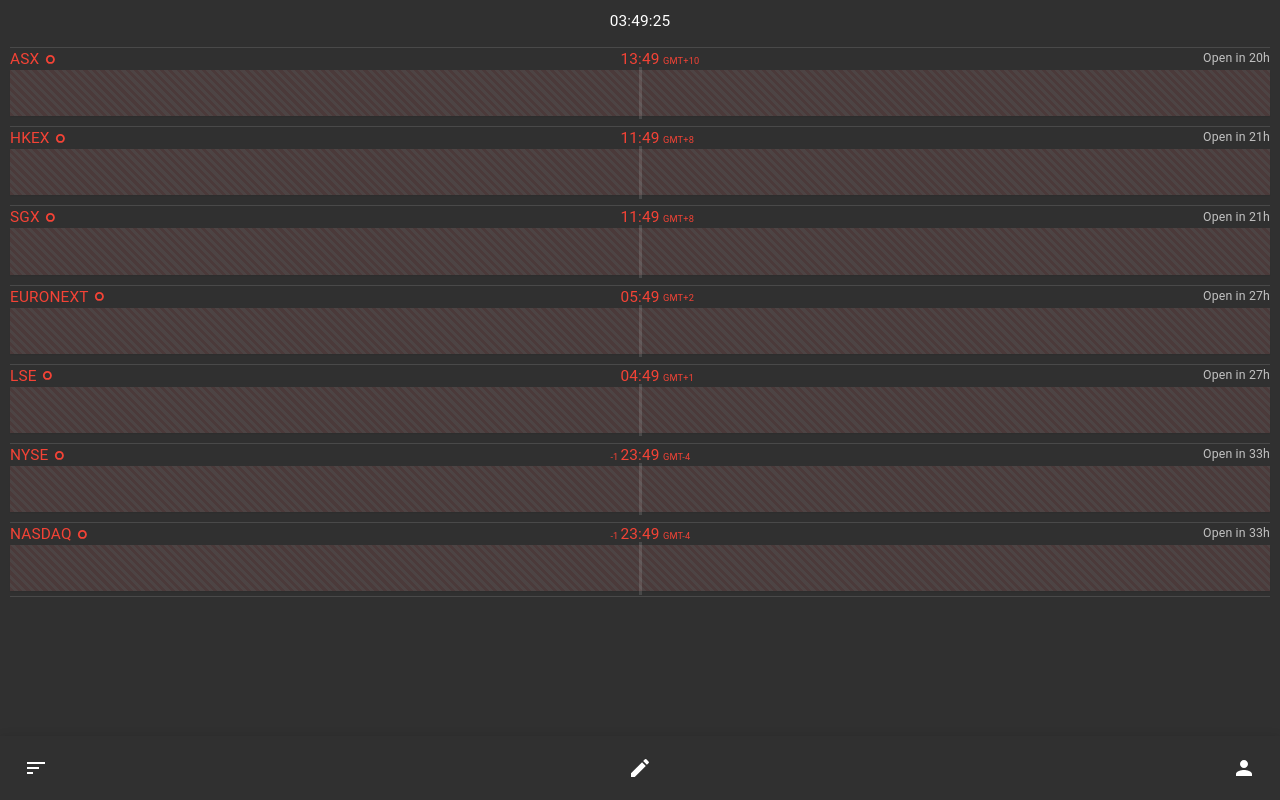
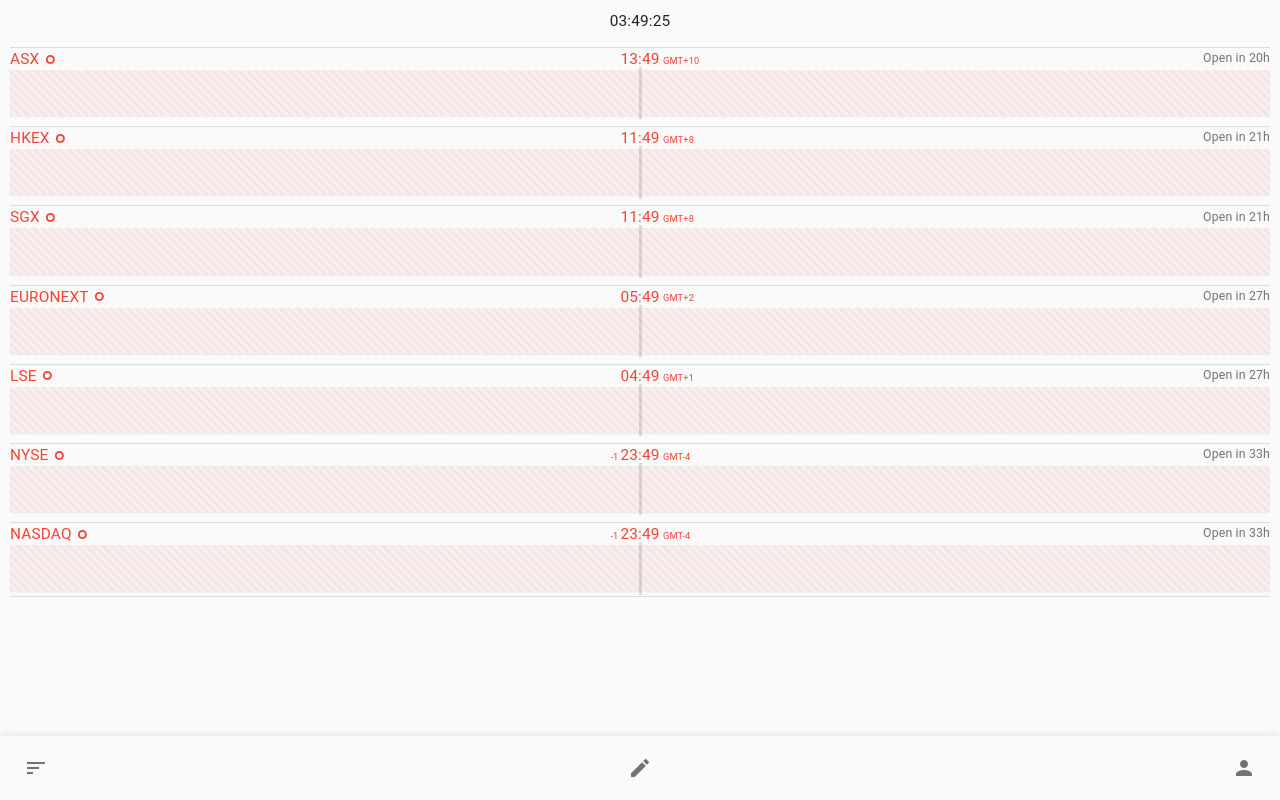
Before and after one commit to aurelticot/okato, a React (Create React App) app: page / in a window 1280 px wide. Built offline with nearby package versions, Linux system fonts and the light colour scheme.

Commit message:
set up preferences context

```diff
--- a/src/contexts/AppContext.tsx
+++ b/src/contexts/AppContext.tsx
@@ -1,17 +1,17 @@
 import React, { PropsWithChildren } from "react";
 import { FeaturesProvider } from "contexts/FeaturesProvider";
+import { PreferencesProvider } from "contexts/PreferencesProvider";
 import { MessagesProvider } from "contexts/MessagesProvider";
-import { ThemeProvider } from "@material-ui/core/styles";
-import { themes } from "themes/themes";
+import { ThemesProvider } from "contexts/ThemesProvider";
 
 export default function AppContext(props: PropsWithChildren<{}>) {
   return (
     <FeaturesProvider>
-      <MessagesProvider>
-        <ThemeProvider theme={themes.dark}>
-          {props.children}
-        </ThemeProvider>
-      </MessagesProvider>
+      <PreferencesProvider>
+        <MessagesProvider>
+          <ThemesProvider>{props.children}</ThemesProvider>
+        </MessagesProvider>
+      </PreferencesProvider>
     </FeaturesProvider>
   );
 }
--- /dev/null
+++ b/src/contexts/PreferencesProvider.tsx
@@ -0,0 +1,34 @@
+import React, { PropsWithChildren, useState, useEffect, useMemo } from "react";
+
+const initialPreferences = (localStorage ? JSON.parse(localStorage.getItem("preferences") as string) : {}) || {};
+
+export const PreferenceContext = React.createContext({
+  preferences: initialPreferences,
+  setPreference: (key: string, value: any) => {},
+});
+
+export function PreferencesProvider(props: PropsWithChildren<{}>) {
+  const [preferences, setPreferences] = useState(initialPreferences);
+
+  useEffect(() => {
+    if (!localStorage) {
+      return;
+    }
+    localStorage.setItem("preferences", JSON.stringify(preferences));
+  }, [preferences]);
+
+  const contextValue = useMemo(
+    function () {
+      const setPreference = function (key: string, value: any) {
+        setPreferences({ ...preferences, [key]: value });
+      };
+      return {
+        preferences,
+        setPreference,
+      };
+    },
+    [preferences]
+  );
+
+  return <PreferenceContext.Provider value={contextValue}>{props.children}</PreferenceContext.Provider>;
+}
--- /dev/null
+++ b/src/contexts/ThemesProvider.tsx
@@ -0,0 +1,40 @@
+import React, { PropsWithChildren, useState, useEffect } from "react";
+import { ThemeProvider, Theme } from "@material-ui/core/styles";
+import { themes } from "themes/themes";
+import { usePreference } from "hooks/preferencesHooks";
+
+function getThemeToApply(theme: string, osTheme: string): Theme {
+  switch (theme) {
+    case "light":
+      return themes.light;
+    case "dark":
+      return themes.dark;
+    default:
+      return getThemeToApply(osTheme, osTheme);
+  }
+}
+
+export function ThemesProvider(props: PropsWithChildren<{}>) {
+  const prefersDarkScheme = window.matchMedia("(prefers-color-scheme: dark)");
+  const [osTheme, setOSTheme] = useState(prefersDarkScheme.matches ? "dark" : "light");
+
+  console.log(`osTheme: ${osTheme}`);
+
+  useEffect(() => {
+    function setter(e: MediaQueryListEvent) {
+      console.log(`changing OS theme`);
+      setOSTheme(e.matches ? "dark" : "light");
+    }
+    prefersDarkScheme.addListener(setter);
+    return () => {
+      prefersDarkScheme.removeListener(setter);
+    };
+  });
+
+  const [themePreference] = usePreference("theme");
+  console.log(`Theme preference: ${themePreference}`);
+
+  const appliedTheme = getThemeToApply(themePreference, osTheme);
+
+  return <ThemeProvider theme={appliedTheme}>{props.children}</ThemeProvider>;
+}
--- /dev/null
+++ b/src/hooks/preferencesHooks.ts
@@ -0,0 +1,12 @@
+import { useContext } from "react";
+import { PreferenceContext } from "contexts/PreferencesProvider";
+
+export function usePreference(key: string) {
+  const { preferences, setPreference } = useContext(PreferenceContext);
+  const preference = preferences[key];
+  // TODO handle undefined preference
+  function setter(value: any) {
+    setPreference(key, value);
+  }
+  return [preference, setter];
+}
```
